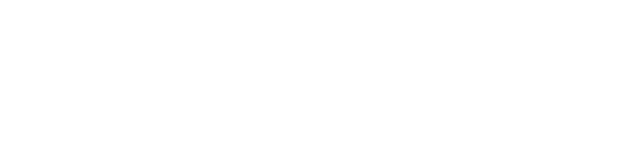
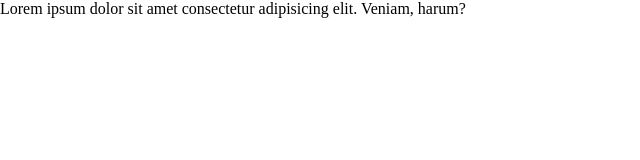
Before and after one commit to Javoxoke/qovun, a plain HTML site: page index.html in a window 1280 px wide. Shown: the whole page, without its empty margins (0-640 px from the left). Drawn offline with Linux system fonts and the light colour scheme.

Commit message:
vtrvjrtwnvotennvkotwkjm

```diff
--- a/index.html
+++ b/index.html
@@ -7,6 +7,7 @@
     <link rel="stylesheet" href="style.css">
 </head>
 <body>
+    <p>Lorem ipsum dolor sit amet consectetur adipisicing elit. Veniam, harum?</p>
 
 </body>
 </html>
```
